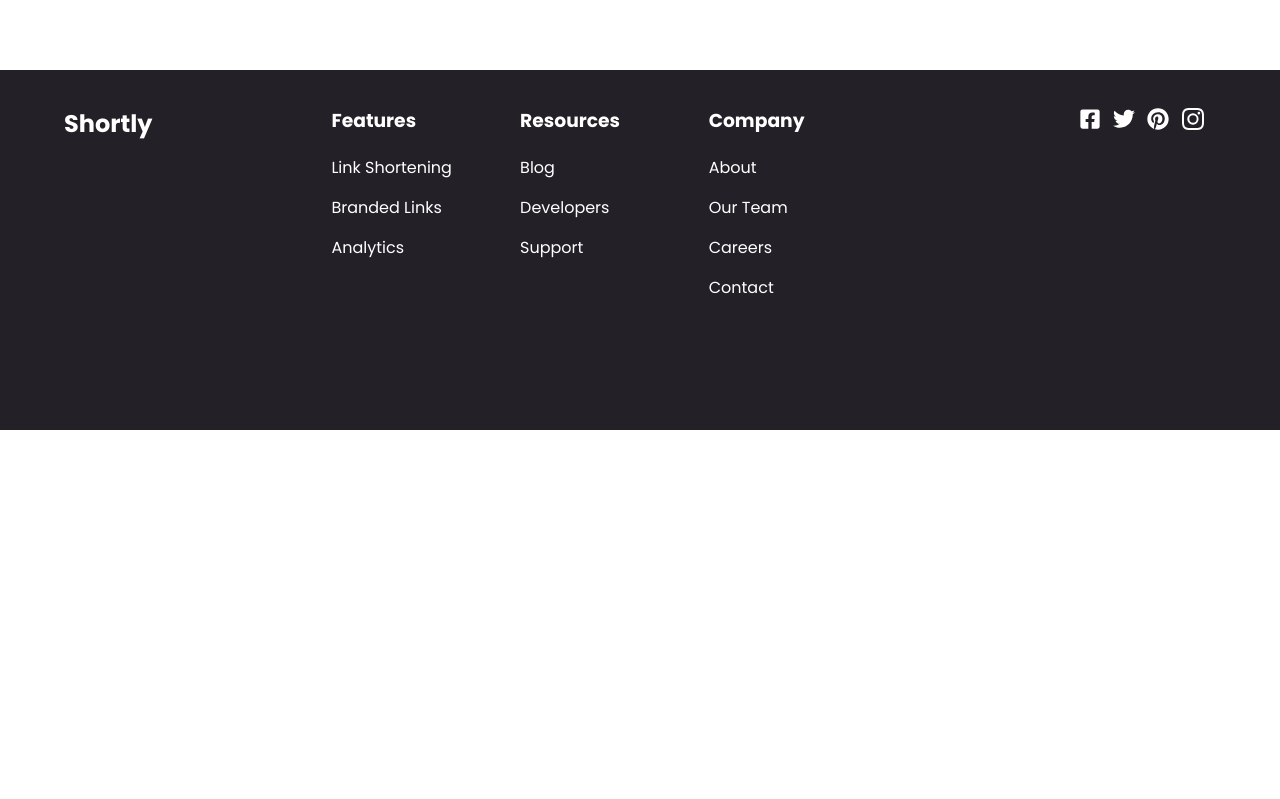
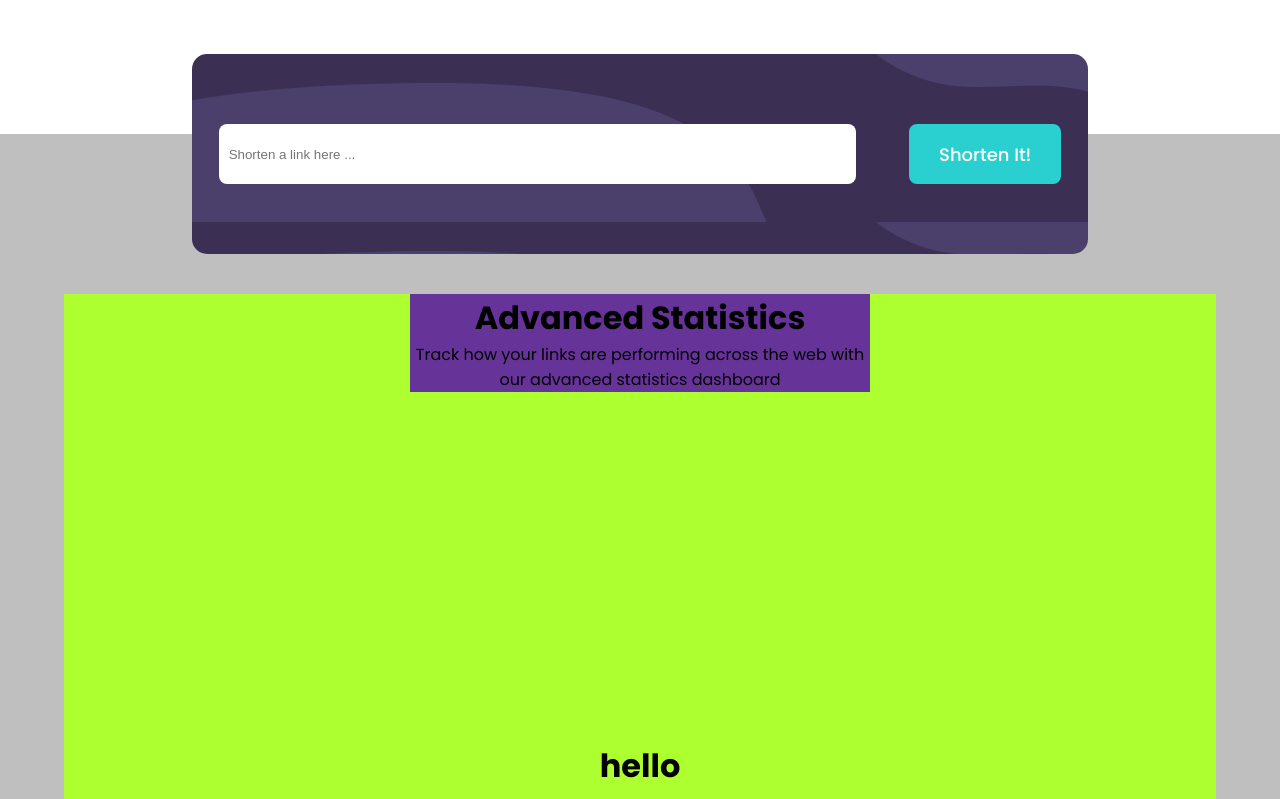
Before and after one commit to Thamarai-selvan-G/LinkShortener_React, a React (Create React App) app: page / in a window 1280 px wide. Shown: the part 740-1539 px from the top of the page. Before the commit the page ends 1170 px from the top, so only its background shows below. Built offline with nearby package versions, Linux system fonts and the light colour scheme.

Commit message:
ongoing stats

```diff
--- a/src/components/LandingPage/Landing.css
+++ b/src/components/LandingPage/Landing.css
@@ -4,7 +4,7 @@
 }
 .heroPrent{
     width: 100%;
-    height: 90vh;
+    height: 98vh;
     display: flex;
     align-items: center;
     justify-content: center;
--- /dev/null
+++ b/src/components/StatsArea/Stat.css
@@ -0,0 +1,75 @@
+*{
+    margin: 0;
+    padding: 0;
+}
+.statParent{
+    width: 100%;
+    height: 100vh;
+    background-color: hsl(0, 0%, 75%);
+    position: relative;
+    display: flex;
+    align-items: end;
+    justify-content: center;
+}
+.convertArea{
+    position: absolute;
+    height: 25%;
+    width: 70%;
+    border-radius: 15px;
+    background-image: url(../../assets/bg-shorten-desktop.svg);
+    background-color: hsl(257, 27%, 26%);
+    display: flex;
+    align-items: center;
+    justify-content: space-around;
+    top: -10%;
+    left: 15%;
+}
+.convertArea input{
+    width: 70%;
+    height: 30%;
+    border-radius: 8px;
+    outline: none;
+    border: none;
+    padding-left: 10px;
+}
+.convertArea input:focus{
+    outline: 3px solid hsl(0, 87%, 67%);
+}
+.convertArea span{
+    height: 30%;
+    width: 17%;
+    border-radius: 8px;
+    border: none;
+    background-color:hsl(180, 66%, 49%) ;
+    display: flex;
+    align-items: center;
+    justify-content: center;
+    font-size: 18px;
+    font-weight: 500;
+    color: white;
+}
+.convertArea span:hover{
+    cursor: pointer;
+}
+.error{
+    position: absolute;
+    left: 4%;
+    top: 70%;
+    font-style: italic;
+    color: hsl(0, 87%, 67%);
+}
+.statArea{
+    width: 90%;
+    height: 80%;
+    display: flex;
+    flex-direction: column;
+    align-items: center;
+    justify-content: space-between;
+    background-color: greenyellow;
+
+}
+.head{
+    width: 40%;
+    text-align: center;
+    background-color: rebeccapurple;
+}
--- /dev/null
+++ b/src/components/StatsArea/Stats.jsx
@@ -0,0 +1,48 @@
+import React from 'react'
+import "./Stat.css"
+import { useState } from 'react'
+const Stats = () => {
+
+    const [url,setUrl] = useState("");
+    const [err,setErr] = useState(false)
+
+
+  function getData(event) {
+    setUrl(event.target.value)
+    setErr(false)
+  }
+  function checkInput() {
+    if (url==="") {
+       return setErr(true)
+    }
+  }
+  return (
+   <>
+        <div className="statParent">
+            <div className="statArea">
+                <div className="convertArea">
+                    <input type="text" placeholder='Shorten a link here ...' onChange={getData} />
+                    <span onClick={checkInput}>Shorten It!</span>
+                {err && <p className='error'>Plese add a link</p>}
+                </div>
+
+
+                    <div className="head">
+                        <h1>Advanced Statistics</h1>
+                        <p>Track how your links are performing across the web with our advanced statistics dashboard</p>
+                    </div>
+
+                    <div className="cards">
+                        <h1>hello</h1>
+                        <h1>hello</h1>
+                        <h1>hello</h1>
+                        <h1>hello</h1>
+                    </div>
+            </div>
+        </div>
+
+   </>
+  )
+}
+
+export default Stats
--- a/src/layout/Layout.jsx
+++ b/src/layout/Layout.jsx
@@ -2,12 +2,14 @@ import React from 'react'
 import Nav from "../components/Navbar/Nav"
 import Landing from '../components/LandingPage/Landing'
 import Footer from '../components/Footer/Footer'
+import Stats from '../components/StatsArea/Stats'
 
 const Layout = () => {
   return (
     <div>
         <Nav/>
         <Landing/>
+        <Stats/>
         <Footer/>
     </div>
   )
```
Also changed, not shown: src/components/Cards/Cards.jsx (added, +11 -0 lines), src/components/Cards/Cards.css (added).
